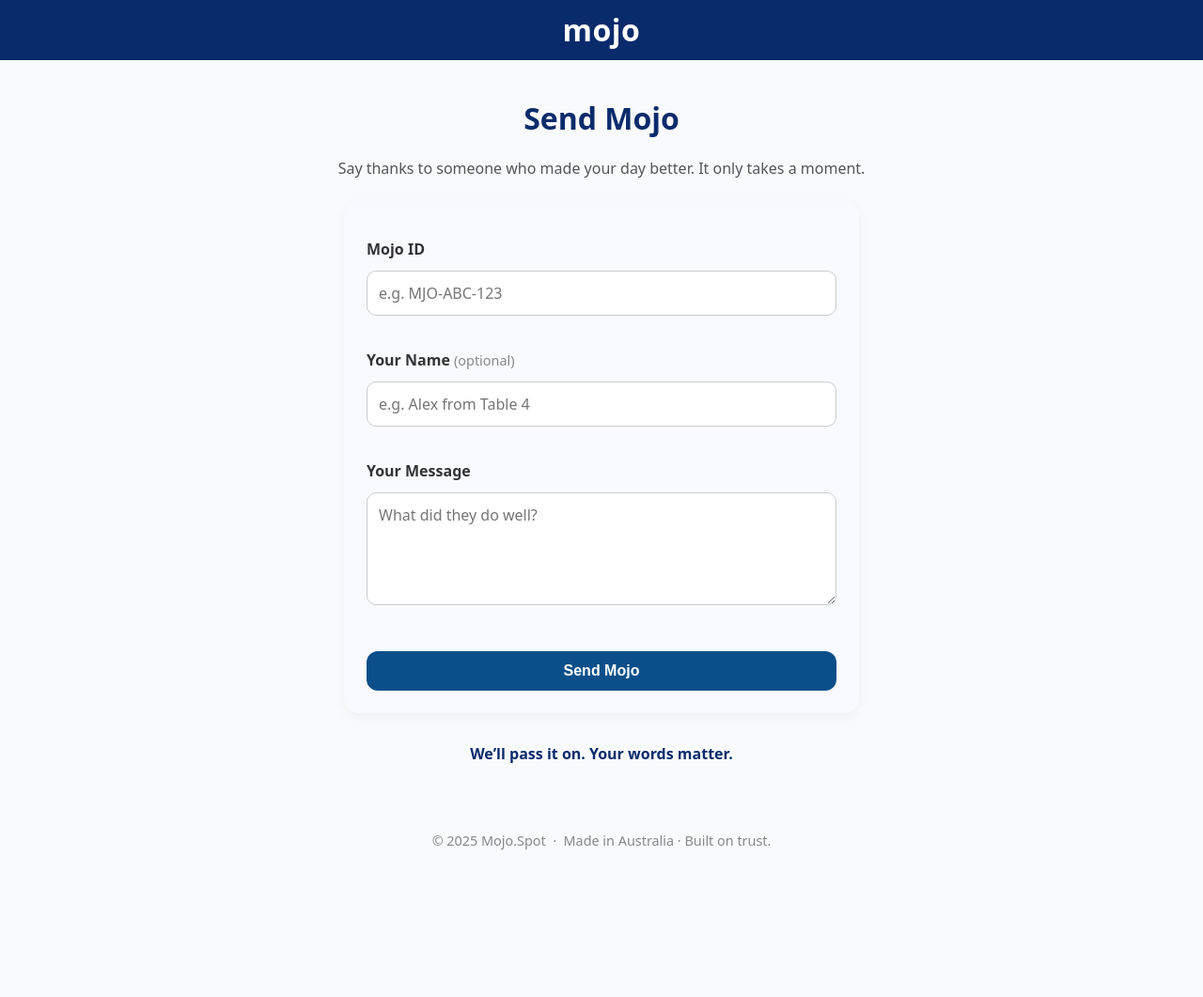
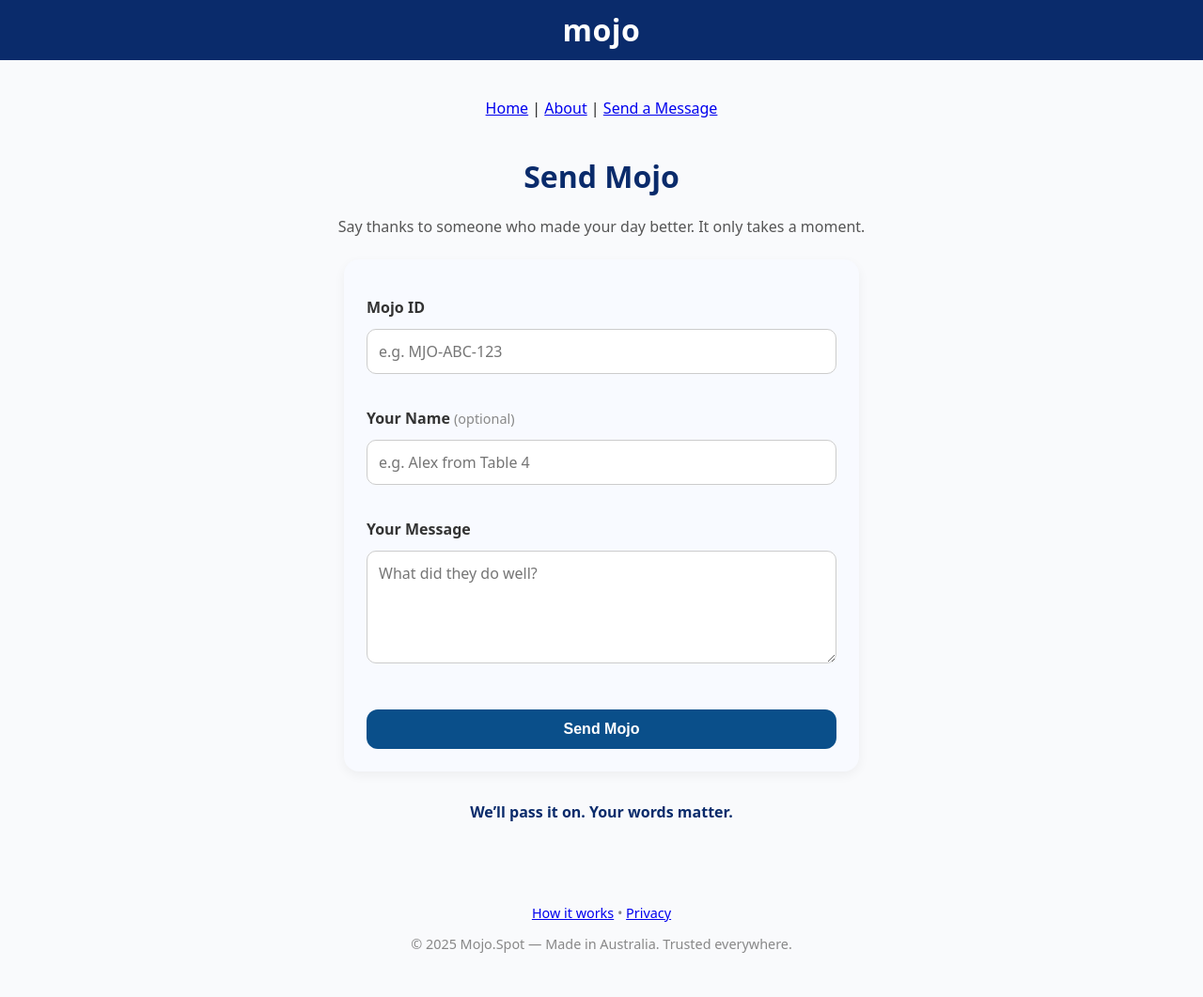
Before and after one commit to drhoo/mojo-site, a plain HTML site: page send.html in a window 1280 px wide. Shown: the whole page at 94% size. Before the commit the page ends 936 px from the top, so only its background shows below. Drawn offline with Linux system fonts and the light colour scheme.

Commit message:
Update send.html added header nav and redesigned footer

```diff
--- a/send.html
+++ b/send.html
@@ -32,9 +32,18 @@
   </script>
 </head>
 <body>
+
   <header class="site-header">
     <div class="site-brand">mojo</div>
   </header>
+
+  <nav class="site-nav">
+    <div class="wrap">
+      <a href="/">Home</a> |
+      <a href="/about.html">About</a> |
+      <a href="/send.html">Send a Message</a>
+    </div>
+  </nav>
 
   <main class="wrap">
     <h1 class="page-title">Send Mojo</h1>
@@ -57,7 +66,9 @@
   </main>
 
   <footer class="site-footer">
-    &copy; 2025 Mojo.Spot &nbsp;·&nbsp; Made in Australia · Built on trust.
+    <p><a href="/how-it-works.html">How it works</a> • <a href="/privacy.html">Privacy</a></p>
+    <p>&copy; 2025 Mojo.Spot — Made in Australia. Trusted everywhere.</p>
   </footer>
+
 </body>
 </html>
```
